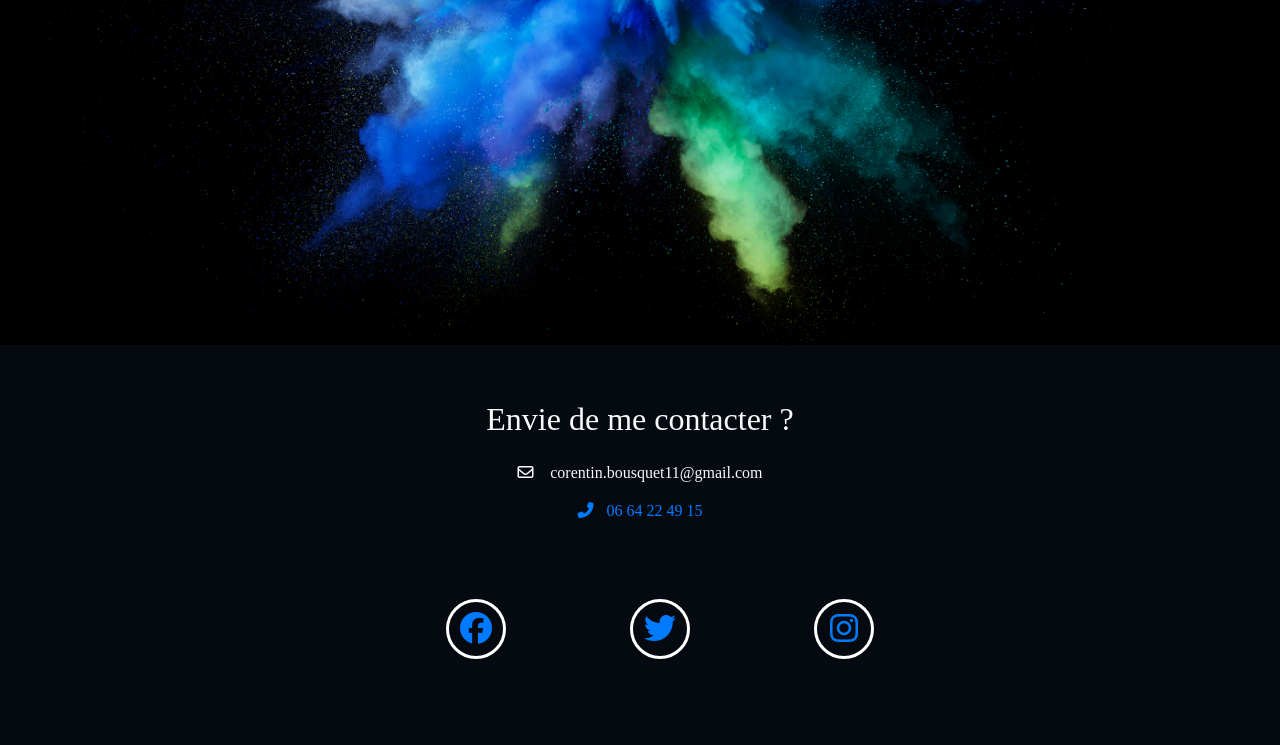
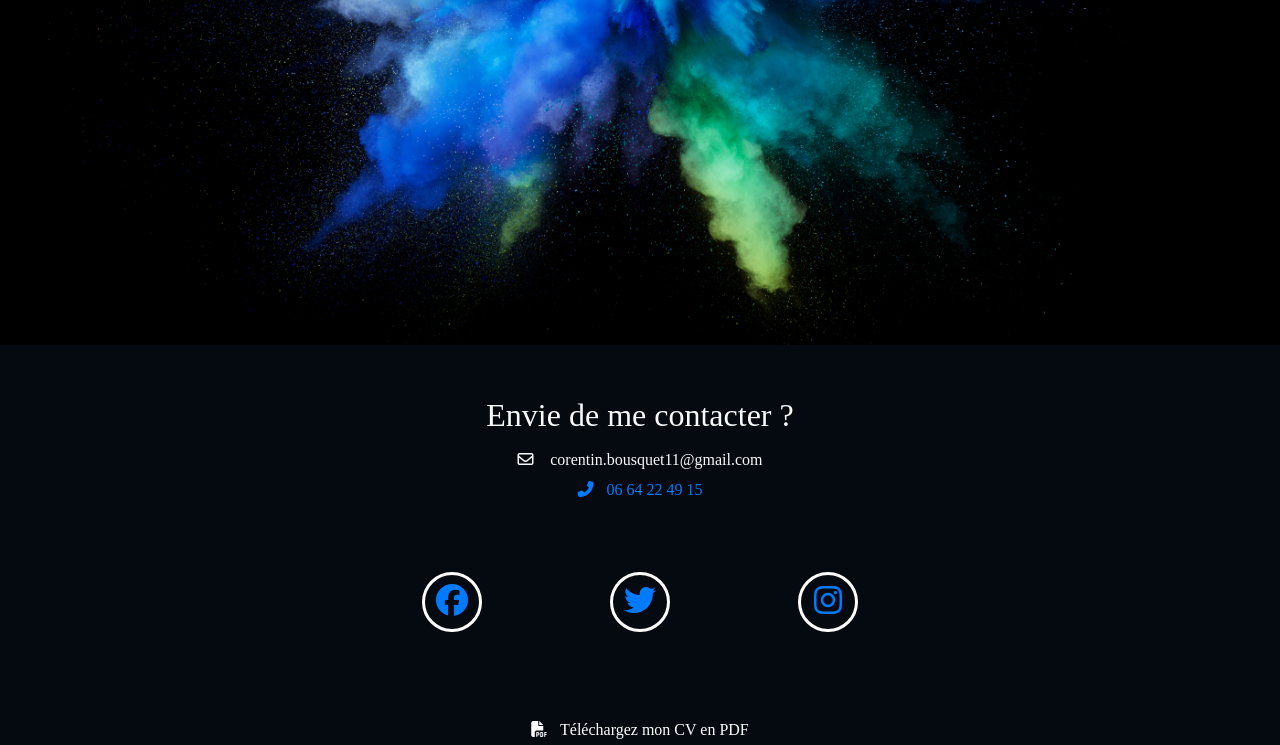
Before and after one commit to Cocoob/Portfolio, a plain HTML site: page index.html in a window 1280 px wide. Shown: the part 4262-5007 px from the top of the page. Drawn offline with nearby package versions, Linux system fonts and the light colour scheme; a web font is replaced by a local one.

Commit message:
Ajout cv

```diff
--- a/assets/CSS/style.css
+++ b/assets/CSS/style.css
@@ -280,7 +280,7 @@ body {
     height: 100%;
 }
 
-.mail, .tel {
+.mail, .tel, .pdf {
     width: 100%;
     text-align: center;
 }
@@ -294,6 +294,7 @@ body {
     justify-content: center;
 
     width: 100%;
+    padding: 0;
     list-style: none;
 }
 
@@ -315,6 +316,15 @@ body {
 .footer-sociallink li:hover {
     background-color: white;
     color:  #040A10 ;
+}
+
+.pdf {
+    width: 100%;
+    color: white;
+}
+
+.pdf i {
+    margin-right: 1%;
 }
 
 /* Responsive */
--- a/index.html
+++ b/index.html
@@ -206,6 +206,7 @@
           <li class="tweeter"><a href=""><i class="fab fa-twitter fa-2x"></i></a></li>
           <li class="instagram"><a href=""><i class="fab fa-instagram fa-2x"></i></a></li>
         </ul>
+        <a href="pdf/CV.pdf" download class="pdf" target="blank" ><i class="fas fa-file-pdf"></i>Téléchargez mon CV en PDF</a>
       </div>
     </div>
 
```
Also changed, not shown: 3 other files.
